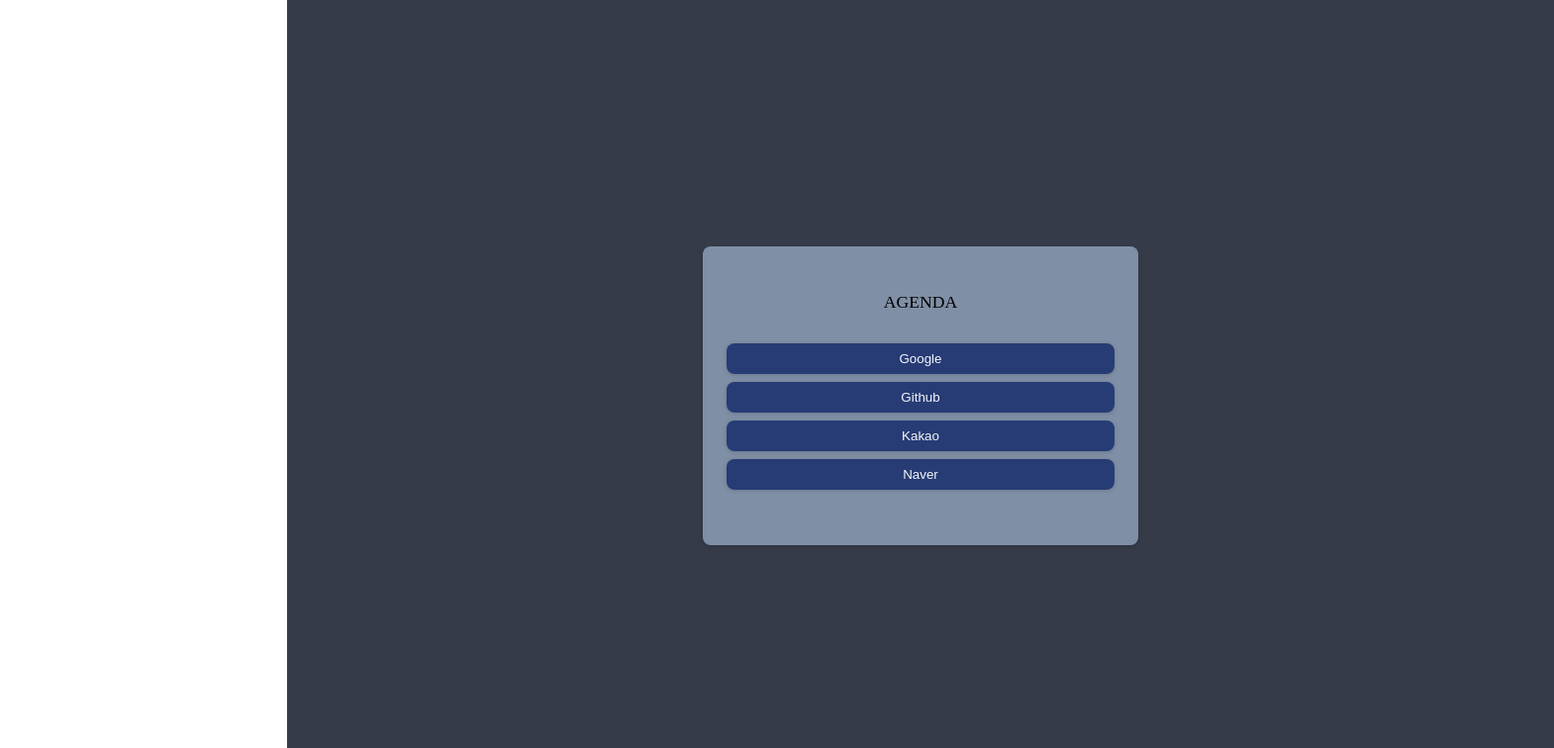
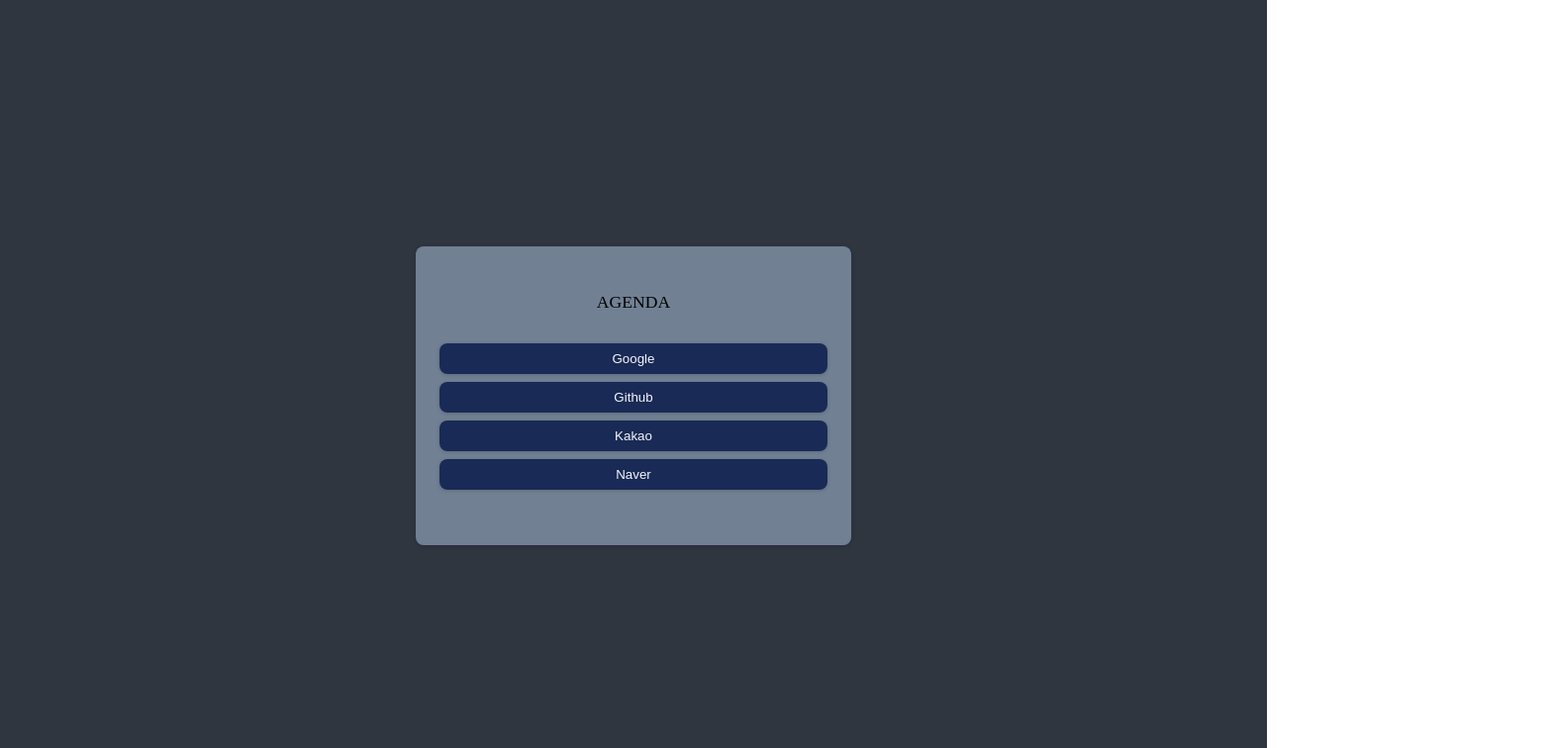
Before and after one commit to userJu/agenda, a React (Create React App) app: page / in a window 1280 px wide. Shown: the top 756 px of the page at 99% size, 1570 px wide, since content can reach past the window. Built offline with nearby package versions, Linux system fonts and the light colour scheme; no server answers.

Commit message:
for css color

```diff
--- a/src/App.tsx
+++ b/src/App.tsx
@@ -4,15 +4,14 @@
 import { mainTheme } from "./theme";
 
 const GrandContainer = styled.div`
-  max-width: 700px;
   margin: auto;
 `;
-declare global {
-  interface Window {
-    Kakao: any;
-    // any로 설정하는것이 맞는건가..
-  }
-}
+// declare global {
+//   interface Window {
+//     Kakao: any;
+//     // any로 설정하는것이 맞는건가..
+//   }
+// }
 
 function App() {
   // ... 블로그 kakao연결하기
--- a/src/theme.ts
+++ b/src/theme.ts
@@ -1,9 +1,12 @@
 import { DefaultTheme } from "styled-components";
 export const mainTheme: DefaultTheme = {
   colors: {
-    blackColor: "#353b48",
-    blueColor: "#273c75",
-    grayColor: "#7f8fa6",
+    blackColor: "#2f3640",
+    lightBlackColor: "#353b48",
+    blueColor: "#192a56",
+    grayColor: "#718093",
+    lightGrayColor: "#7f8fa6",
+    lightBeigeColor: "#dcdde1",
     whiteColor: "#f5f6fa",
   },
   flatShadow: "rgba(0, 0, 0, 0.16) 0px 1px 4px",
```
